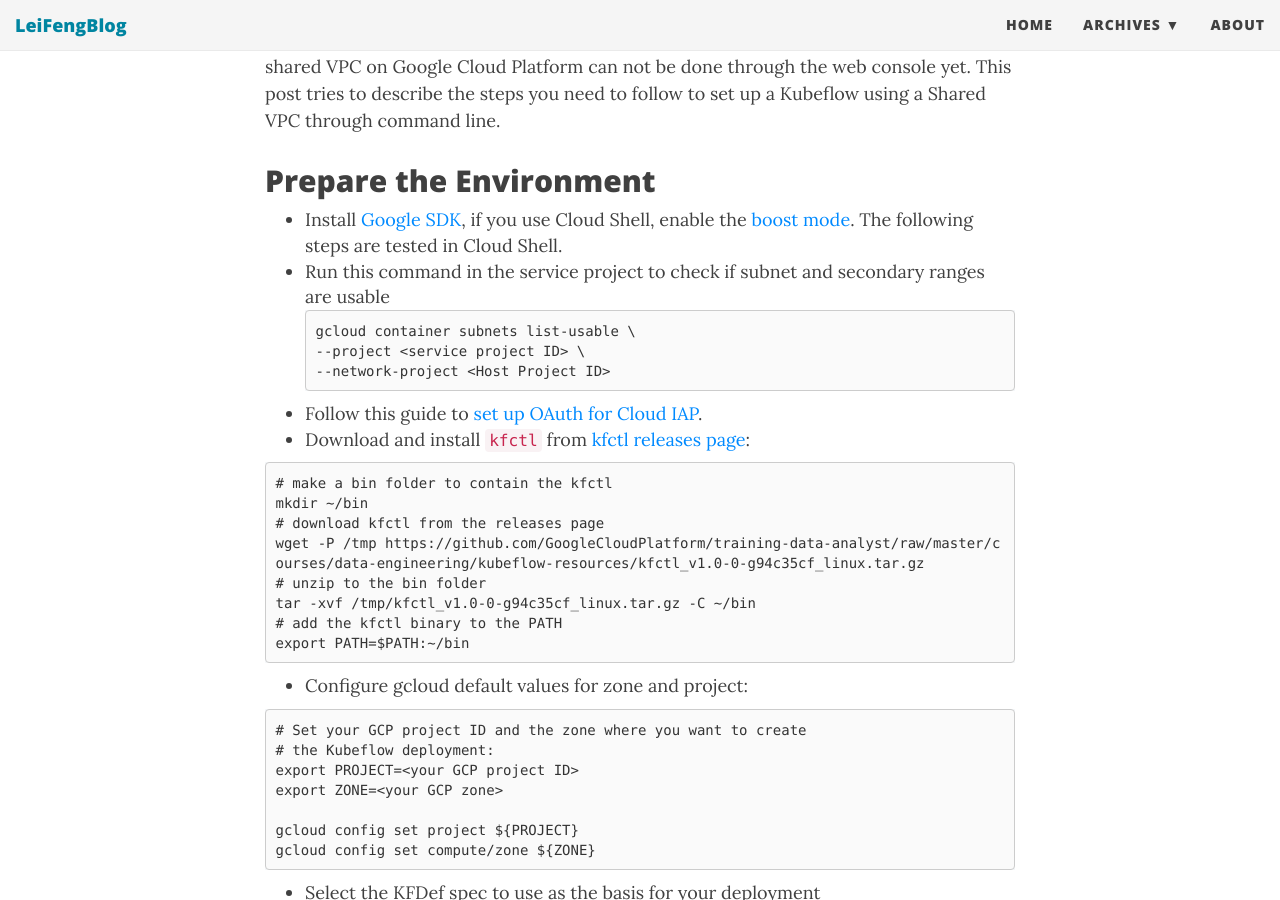
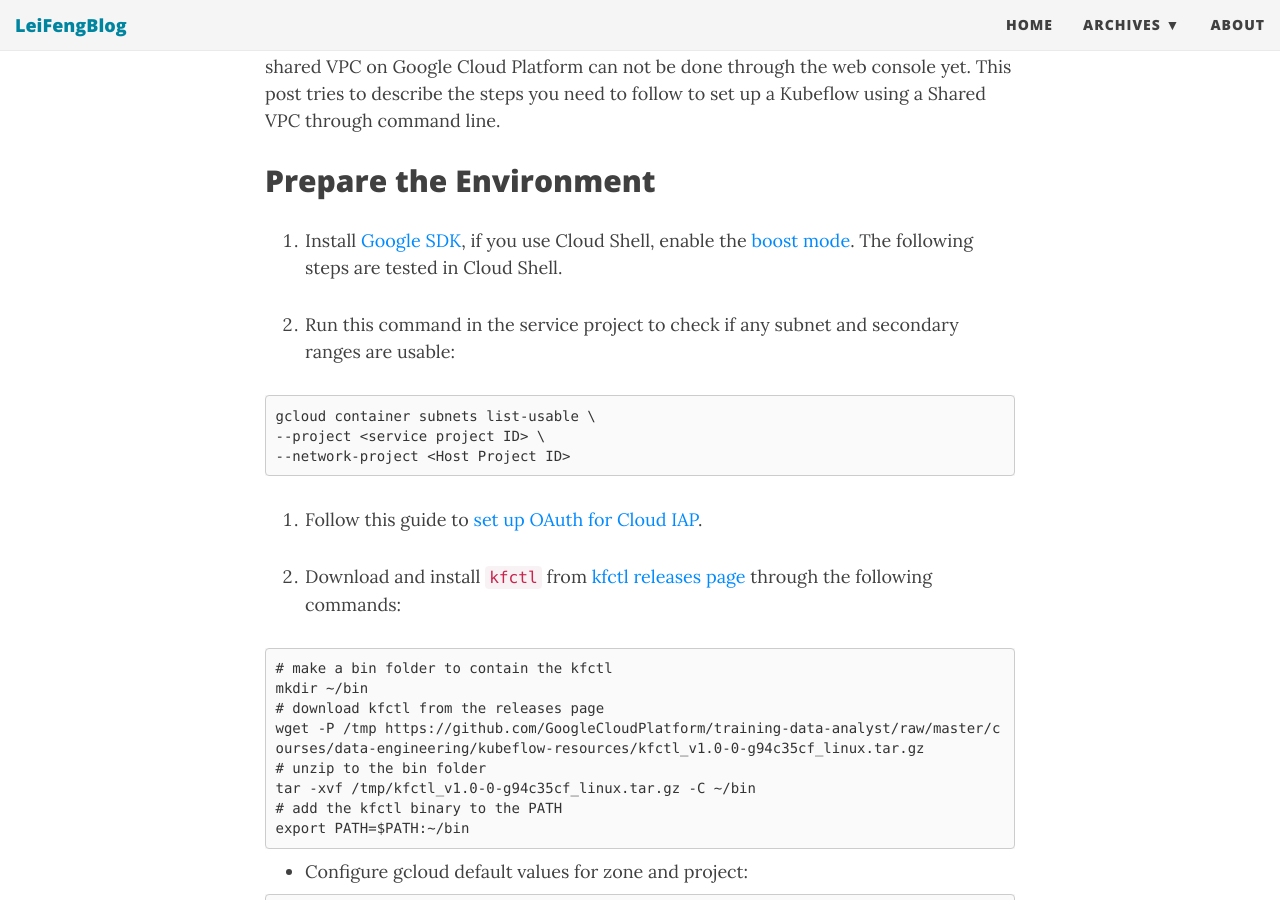
Before and after one commit to stonefl/stonefl.github.io, a Jekyll site: the page built from _posts/2020-03-16-setup-kubeflow-cluster-in-shared-vpc-on-google-cloud-platform.md, in a window 1280 px wide and 900 px high, scrolled down 731 px. Built offline with Jekyll 4.4.1, drawn with Linux system fonts in a browser that asks for light colours; nearby versions of some CDN libraries; comment, search, counter and statistics services are not loaded.

Commit message:
Update 2020-03-16-setup-kubeflow-cluster-in-shared-vpc-on-google-cloud-platform.md

````diff
--- a/_posts/2020-03-16-setup-kubeflow-cluster-in-shared-vpc-on-google-cloud-platform.md
+++ b/_posts/2020-03-16-setup-kubeflow-cluster-in-shared-vpc-on-google-cloud-platform.md
@@ -14,15 +14,19 @@
 <!--more-->
 
 ## Prepare the Environment
-- Install [Google SDK](https://cloud.google.com/sdk/), if you use Cloud Shell, enable the [boost mode](https://cloud.google.com/shell/docs/features#boost_mode). The following steps are tested in Cloud Shell.
-- Run this command in the service project to check if subnet and secondary ranges are usable
+1. Install [Google SDK](https://cloud.google.com/sdk/), if you use Cloud Shell, enable the [boost mode](https://cloud.google.com/shell/docs/features#boost_mode). The following steps are tested in Cloud Shell.
+
+2. Run this command in the service project to check if any subnet and secondary ranges are usable:
+
 ```
 gcloud container subnets list-usable \
 --project <service project ID> \
 --network-project <Host Project ID>
 ```
-- Follow this guide to [set up OAuth for Cloud IAP](https://www.kubeflow.org/docs/gke/deploy/oauth-setup/).
-- Download and install `kfctl` from [kfctl releases page](https://github.com/kubeflow/kfctl/releases/tag/v1.0):
+
+3. Follow this guide to [set up OAuth for Cloud IAP](https://www.kubeflow.org/docs/gke/deploy/oauth-setup/).
+
+4. Download and install `kfctl` from [kfctl releases page](https://github.com/kubeflow/kfctl/releases/tag/v1.0) through the following commands:
 
 ```
 # make a bin folder to contain the kfctl
````
